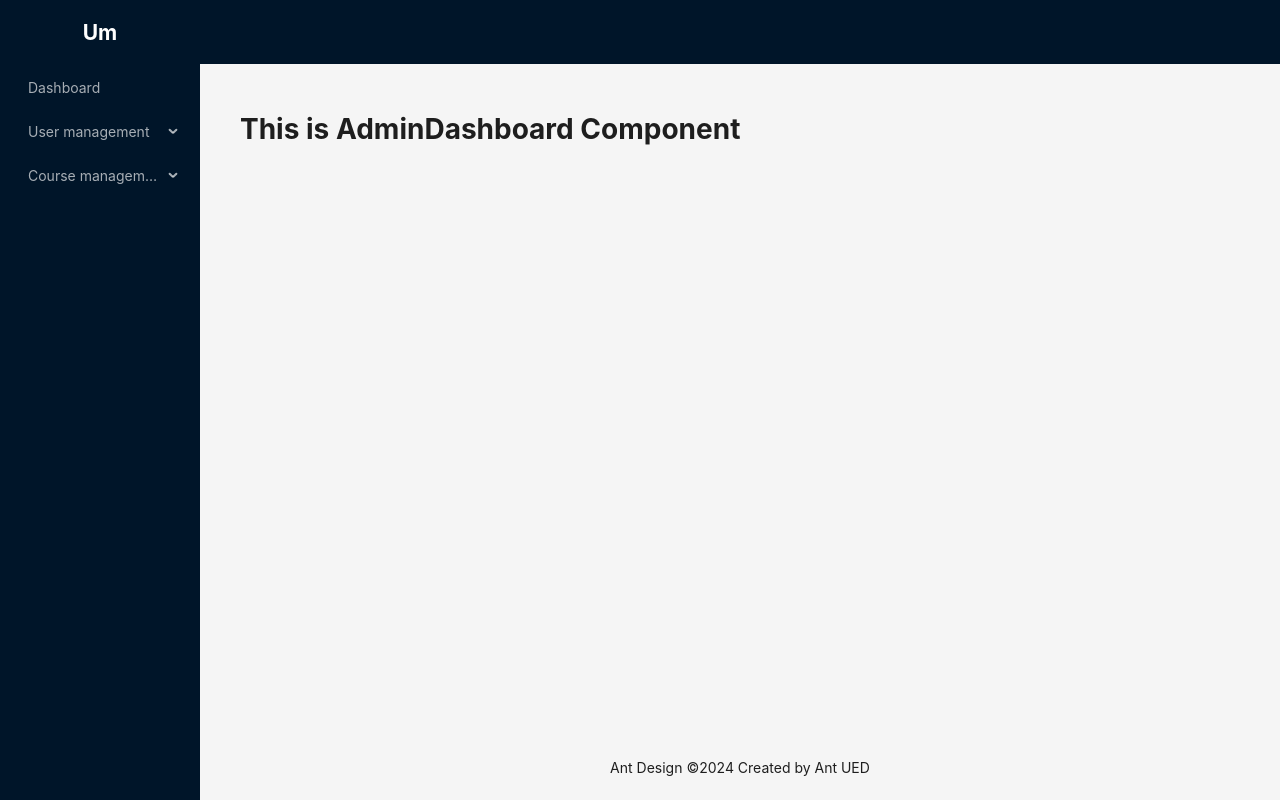
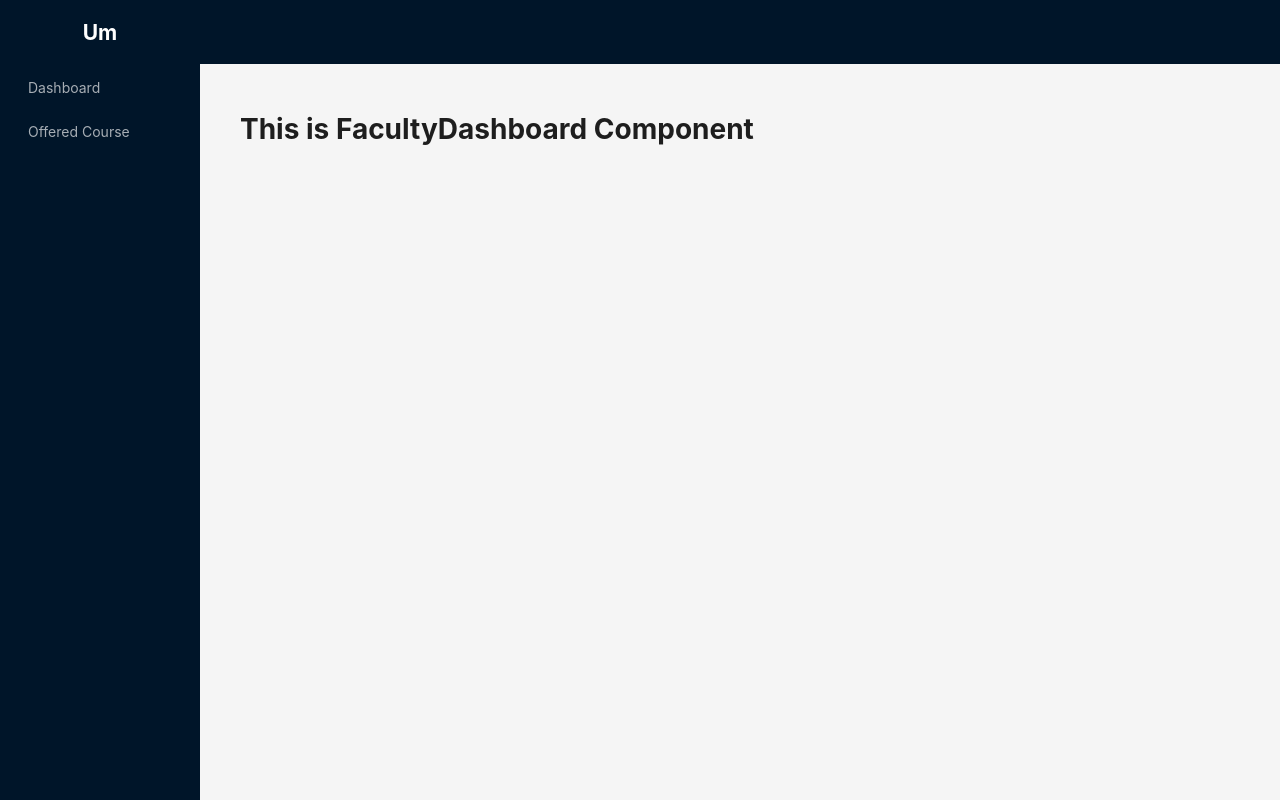
Before and after one commit to rudro987/um-client, a React (Vite) app: page /faculty/dashboard in a window 1280 px wide. Built offline with nearby package versions, Linux system fonts and the light colour scheme.

Commit message:
menu items refactored based on roles

```diff
--- a/src/components/layout/MainLayout.tsx
+++ b/src/components/layout/MainLayout.tsx
@@ -1,43 +1,15 @@
-import { Layout, Menu } from "antd";
+import { Layout } from "antd";
 import { Outlet } from "react-router-dom";
-import { adminSidebarItems } from "../../routes/admin.routes";
+import Sidebar from "./Sidebar";
 
-const { Header, Content, Footer, Sider } = Layout;
+const { Header, Content } = Layout;
 
 const MainLayout = () => {
   return (
     <Layout style={{ height: "100vh" }}>
-      <Sider
-        breakpoint="lg"
-        collapsedWidth="0"
-        onBreakpoint={(broken) => {
-          console.log(broken);
-        }}
-        onCollapse={(collapsed, type) => {
-          console.log(collapsed, type);
-        }}
-      >
-        <div
-          style={{
-            color: "white",
-            height: "4rem",
-            display: "flex",
-            justifyContent: "center",
-            alignItems: "center",
-          }}
-        >
-          <h1>Um</h1>
-        </div>
-        <Menu
-          theme="dark"
-          mode="inline"
-          defaultSelectedKeys={["4"]}
-          items={adminSidebarItems}
-        />
-      </Sider>
+      <Sidebar />
       <Layout>
         <Header style={{ padding: 0 }} />
-
         <Content style={{ margin: "24px 16px 0" }}>
           <div
             style={{
@@ -48,9 +20,6 @@ const MainLayout = () => {
             <Outlet />
           </div>
         </Content>
-        <Footer style={{ textAlign: "center" }}>
-          Ant Design ©{new Date().getFullYear()} Created by Ant UED
-        </Footer>
       </Layout>
     </Layout>
   );
--- /dev/null
+++ b/src/components/layout/Sidebar.tsx
@@ -0,0 +1,63 @@
+import { sidebarItemsGenerator } from "../../utils/sidebarItemsGenerator";
+import { adminPaths } from "../../routes/admin.routes";
+import { Layout, Menu } from "antd";
+import { facultyPaths } from "../../routes/faculty.routes";
+import { studentPaths } from "../../routes/student.routes";
+
+const { Sider } = Layout;
+
+const userRole = {
+    ADMIN: 'admin',
+    FACULTY: 'faculty',
+    STUDENT: 'student',
+}
+
+const Sidebar = () => {
+
+    const role = 'student';
+    let sidebarItems;
+
+    switch (role) {
+        case userRole.ADMIN:
+            sidebarItems = sidebarItemsGenerator(adminPaths, userRole.ADMIN);
+            break;
+
+        case userRole.FACULTY:
+            sidebarItems = sidebarItemsGenerator(facultyPaths, userRole.FACULTY);
+            break;
+
+        case userRole.STUDENT:
+            sidebarItems = sidebarItemsGenerator(studentPaths, userRole.STUDENT);
+            break;
+
+        default:
+            break;
+    }
+
+  return (
+    <Sider
+        breakpoint="lg"
+        collapsedWidth="0"
+      >
+        <div
+          style={{
+            color: "white",
+            height: "4rem",
+            display: "flex",
+            justifyContent: "center",
+            alignItems: "center",
+          }}
+        >
+          <h1>Um</h1>
+        </div>
+        <Menu
+          theme="dark"
+          mode="inline"
+          defaultSelectedKeys={["4"]}
+          items={sidebarItems}
+        />
+      </Sider>
+  )
+};
+
+export default Sidebar;
--- a/src/routes/admin.routes.tsx
+++ b/src/routes/admin.routes.tsx
@@ -1,15 +1,7 @@
-import { ReactNode } from "react";
 import AdminDashboard from "../pages/admin/AdminDashboard";
 import CreateAdmin from "../pages/admin/CreateAdmin";
 import CreateFaculty from "../pages/admin/CreateFaculty";
 import CreateStudent from "../pages/admin/CreateStudent";
-import { NavLink } from "react-router-dom";
-
-type TSidebarItem = {
-    key: string;
-    label: ReactNode;
-    children?: TSidebarItem[];
-}
 
 export const adminPaths = [
     {
@@ -54,6 +46,8 @@ export const adminPaths = [
     },
 ];
 
+//* Admin routes without using utils function
+
 // export const adminRoutes = adminPaths.reduce((acc : TRoute[], item) => {
 //     if(item.path && item.element) {
 //         acc.push({
@@ -73,28 +67,32 @@ export const adminPaths = [
 //     return acc;
 // }, []);
 
-export const adminSidebarItems = adminPaths.reduce((acc : TSidebarItem[], item) => {
-    if(item.path && item.name) {
-        acc.push({
-            key: item.name,
-            label: <NavLink to={`/admin/${item.path}`}>{item.name}</NavLink>
-        })
-    }
+//* Admin sidebar menu items without using utils function
 
-    if(item.children) {
-        acc.push({
-            key: item.name,
-            label: item.name,
-            children: item.children.map(child => {
-                return {
-                    key: child.name,
-                    label: <NavLink to={`/admin/${child.path}`}>{child.name}</NavLink>
-                }
-            })
-        })
-    }
-    return acc;
-}, []);
+// export const adminSidebarItems = adminPaths.reduce((acc : TSidebarItem[], item) => {
+//     if(item.path && item.name) {
+//         acc.push({
+//             key: item.name,
+//             label: <NavLink to={`/admin/${item.path}`}>{item.name}</NavLink>
+//         })
+//     }
+
+//     if(item.children) {
+//         acc.push({
+//             key: item.name,
+//             label: item.name,
+//             children: item.children.map(child => {
+//                 return {
+//                     key: child.name,
+//                     label: <NavLink to={`/admin/${child.path}`}>{child.name}</NavLink>
+//                 }
+//             })
+//         })
+//     }
+//     return acc;
+// }, []);
+
+//! Hard coded admin paths
 
 // const adminPaths = [
 //     {
--- a/src/routes/routes.tsx
+++ b/src/routes/routes.tsx
@@ -4,6 +4,8 @@ import Login from "../pages/Login";
 import Register from "../pages/Register";
 import { adminPaths } from "./admin.routes";
 import { routesGenerator } from "../utils/routesGenerator";
+import { facultyPaths } from "./faculty.routes";
+import { studentPaths } from "./student.routes";
 
 const router = createBrowserRouter([
     {
@@ -18,12 +20,12 @@ const router = createBrowserRouter([
     {
         path: '/faculty',
         element: <App />,
-        children: routesGenerator(adminPaths),
+        children: routesGenerator(facultyPaths),
     },
     {
         path: '/student',
         element: <App />,
-        children: routesGenerator(adminPaths),
+        children: routesGenerator(studentPaths),
     },
     {
         path: '/login',
--- /dev/null
+++ b/src/types/index.ts
@@ -0,0 +1 @@
+export * from './sidebar.type'
--- /dev/null
+++ b/src/utils/sidebarItemsGenerator.tsx
@@ -0,0 +1,29 @@
+import { NavLink } from 'react-router-dom';
+import { TSidebarItem, TUserPath } from "../types";
+
+export const sidebarItemsGenerator = (items : TUserPath[], role: string) => {
+  const sidebarItems = items.reduce((acc: TSidebarItem[], item) => {
+    if (item.path && item.name) {
+      acc.push({
+        key: item.name,
+        label: <NavLink to={`/${role}/${item.path}`}>{item.name}</NavLink>,
+      });
+    }
+
+    if (item.children) {
+      acc.push({
+        key: item.name,
+        label: item.name,
+        children: item.children.map((child) => {
+          return {
+            key: child.name,
+            label: <NavLink to={`/${role}/${child.path}`}>{child.name}</NavLink>,
+          };
+        }),
+      });
+    }
+    return acc;
+  }, []);
+
+  return sidebarItems;
+};
```
Also changed, not shown: src/types/sidebar.type.ts (added, +19 -0 lines), src/utils/routesGenerator.ts (+1 -13 lines), src/utils/sidebarItemsGenerator.ts (deleted).
